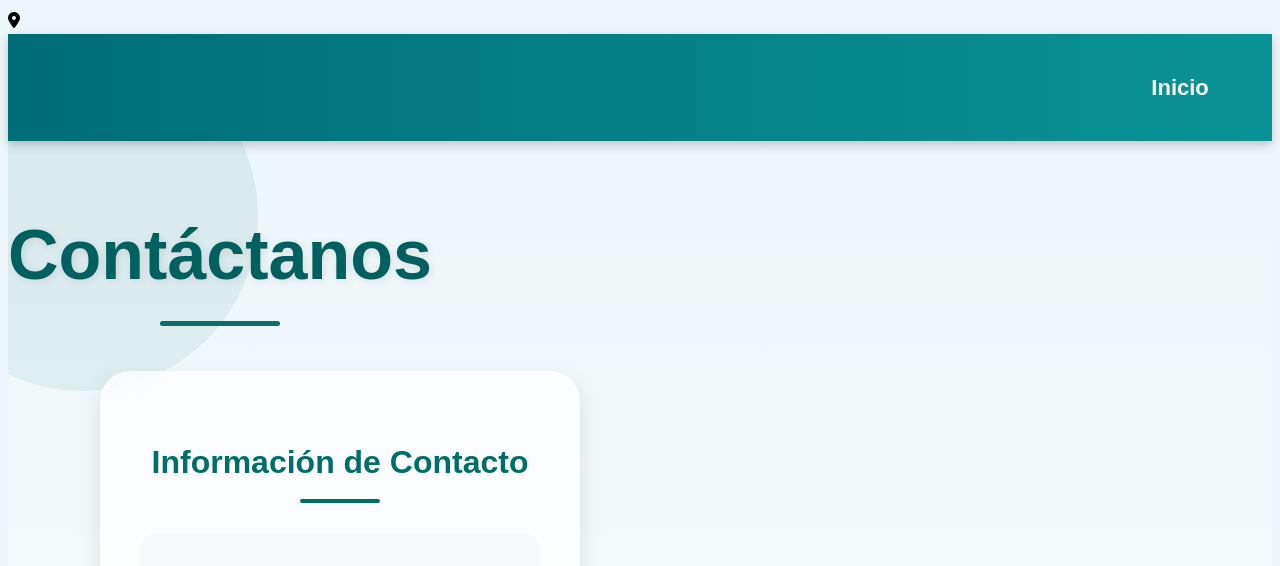
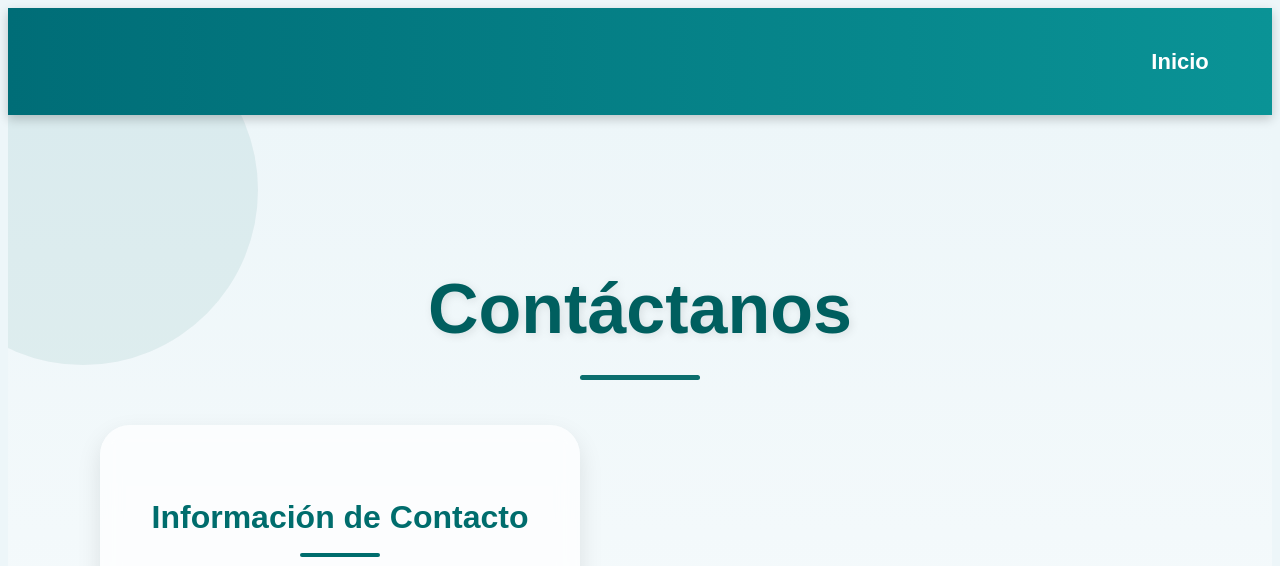
Before and after one commit to Joselin-12/Proyecto-Pec, a plain HTML site: page contact.html in a window 1280 px wide. Shown: the top 566 px of the page. Drawn offline with Linux system fonts and the light colour scheme.

Commit message:
finales cambios

```diff
--- a/contact.html
+++ b/contact.html
@@ -1,7 +1,7 @@
 <!DOCTYPE html>
 <html lang="es">
 
-<i class="fa-solid fa-location-dot"></i>
+
 <head>
     <link rel="stylesheet"
 href="https://cdnjs.cloudflare.com/ajax/libs/font-awesome/6.5.1/css/all.min.css">
--- a/style.css
+++ b/style.css
@@ -385,6 +385,29 @@ nav ul li a{
     transform: translateY(-10px);
     box-shadow: 0 20px 45px rgba(0,0,0,0.18);
 }
+
+.contact-section{
+    padding: 80px 5%;
+    text-align: center;
+}
+
+.contact-section h1{
+    font-size: 70px;
+    color: #005f5f;
+    text-align: center;
+    margin-bottom: 20px;
+}
+
+.contact-section h1::after{
+    content:"";
+    display:block;
+    width:120px;
+    height:5px;
+    background:#0b6e6e;
+    margin:15px auto 0;
+    border-radius:10px;
+}
+
 .contact-section h1{
     font-size: 70px;
     color: #005f5f;
@@ -848,6 +871,7 @@ nav ul{
 
 
 
+
 /* =========================
    COLLAGE DE ACTIVIDADES
 ========================= */
```
